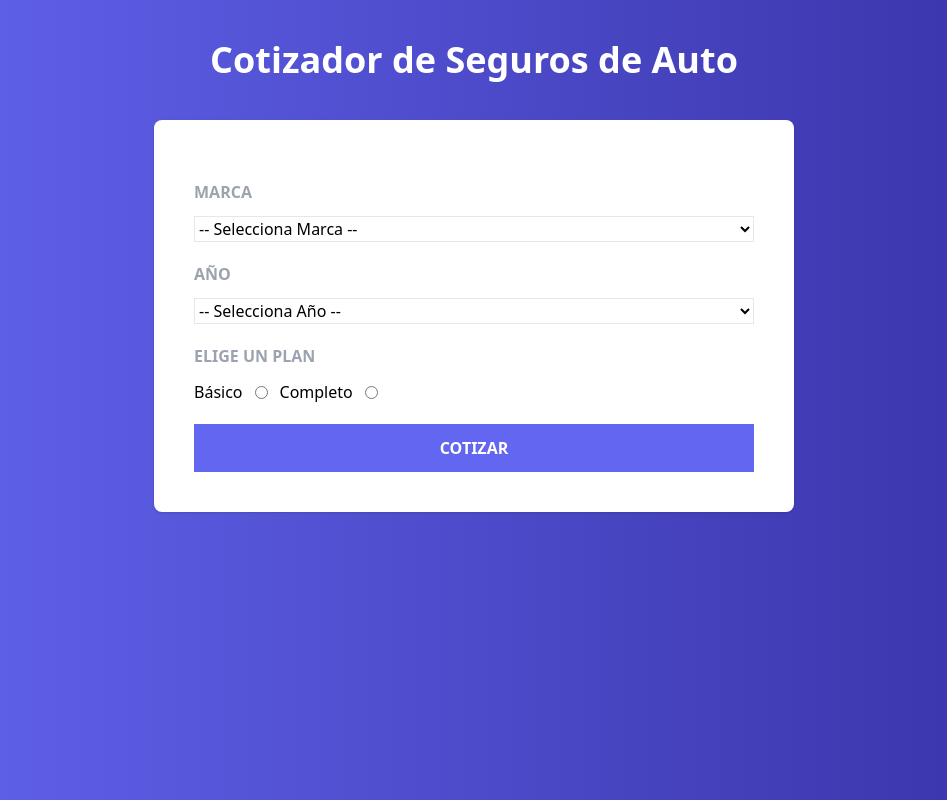
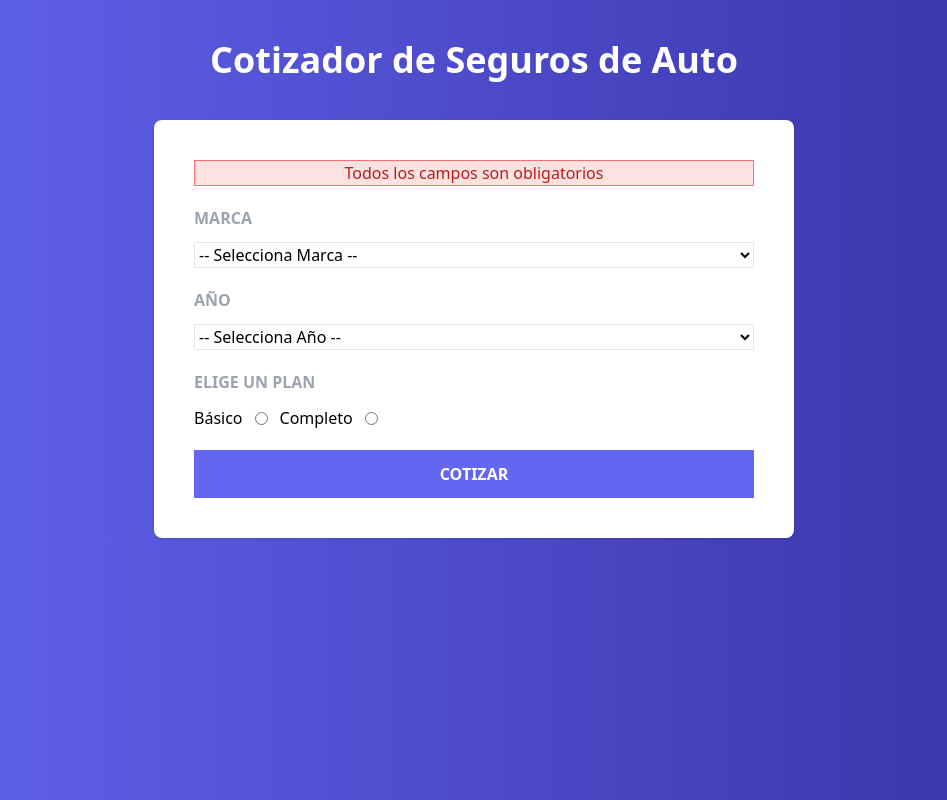
Before and after one commit to alfonsspj/Cotizador-Auto, a React (Vite) app: page / in a window 1280 px wide. Both pictures are taken after a click on the input "Cotizar". Shown: the whole page, without its empty margins (166-1113 px from the left). Built offline with nearby package versions, Linux system fonts and the light colour scheme; the HTML template or start-up script is replaced by a standard one.

Commit message:
Validando el formulario

```diff
--- /dev/null
+++ b/src/components/Error.jsx
@@ -0,0 +1,14 @@
+import useCotizador from "../hooks/useCotizador"
+
+const Error = () => {
+
+    const {error} = useCotizador()
+
+  return (
+    <div className="border text-center border-red-400 bg-red-100 text-red-700">
+        <p>{error}</p>
+    </div>
+  )
+}
+
+export default Error
--- a/src/components/Formulario.jsx
+++ b/src/components/Formulario.jsx
@@ -1,22 +1,29 @@
 import { Fragment } from 'react'
 import { MARCAS, YEARS, PLANES } from '../constants'
 import useCotizador from '../hooks/useCotizador'
+import Error from './Error'
 
 const Formulario = () => {
 
-    const { datos, handleChangeDatos } = useCotizador();
+    const { datos, handleChangeDatos, error, setError } = useCotizador();
 
     const handleSubmit = e => {
         e.preventDefault();
 
         if(Object.values(datos).includes('')) {
-            console.error('error, campos obligatorios');
+            setError('Todos los campos son obligatorios')
+            return
         }
+
+        // limpiar el mensaje de error
+        setError('')
+
+        // TODO : Cotizar
     }
 
   return (
     <>
-
+        {error && <Error />}
 
         <form
             onSubmit={handleSubmit}
--- a/src/context/CotizadorProvider.jsx
+++ b/src/context/CotizadorProvider.jsx
@@ -11,6 +11,8 @@ const CotizadorProvider = ({children}) => {
         plan: ''
     })
 
+    const [error, setError] = useState('')
+
     const handleChangeDatos = e => {
         setDatos({
             ...datos,
@@ -22,7 +24,10 @@ const CotizadorProvider = ({children}) => {
         <CotizadorContext.Provider
             value={{
                 datos,
-                handleChangeDatos
+                handleChangeDatos,
+                error,
+                setError
+
             }}
         >
             {children}
```
